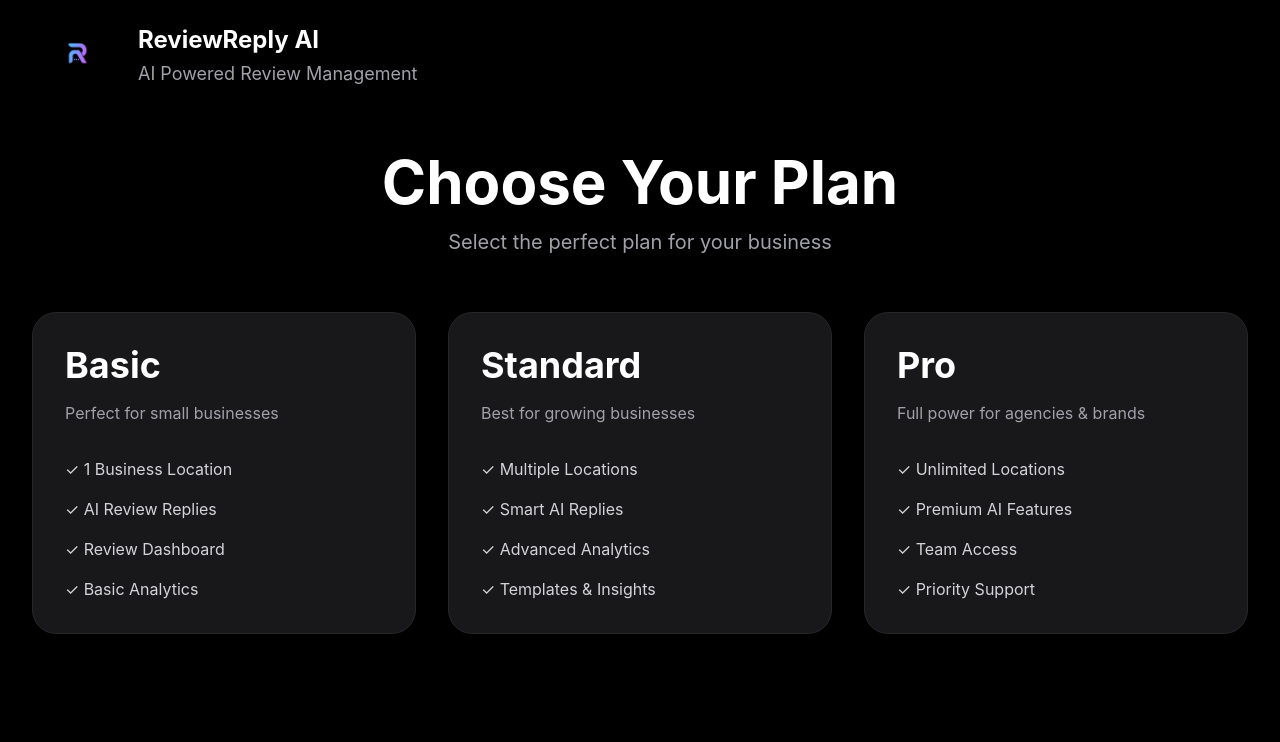
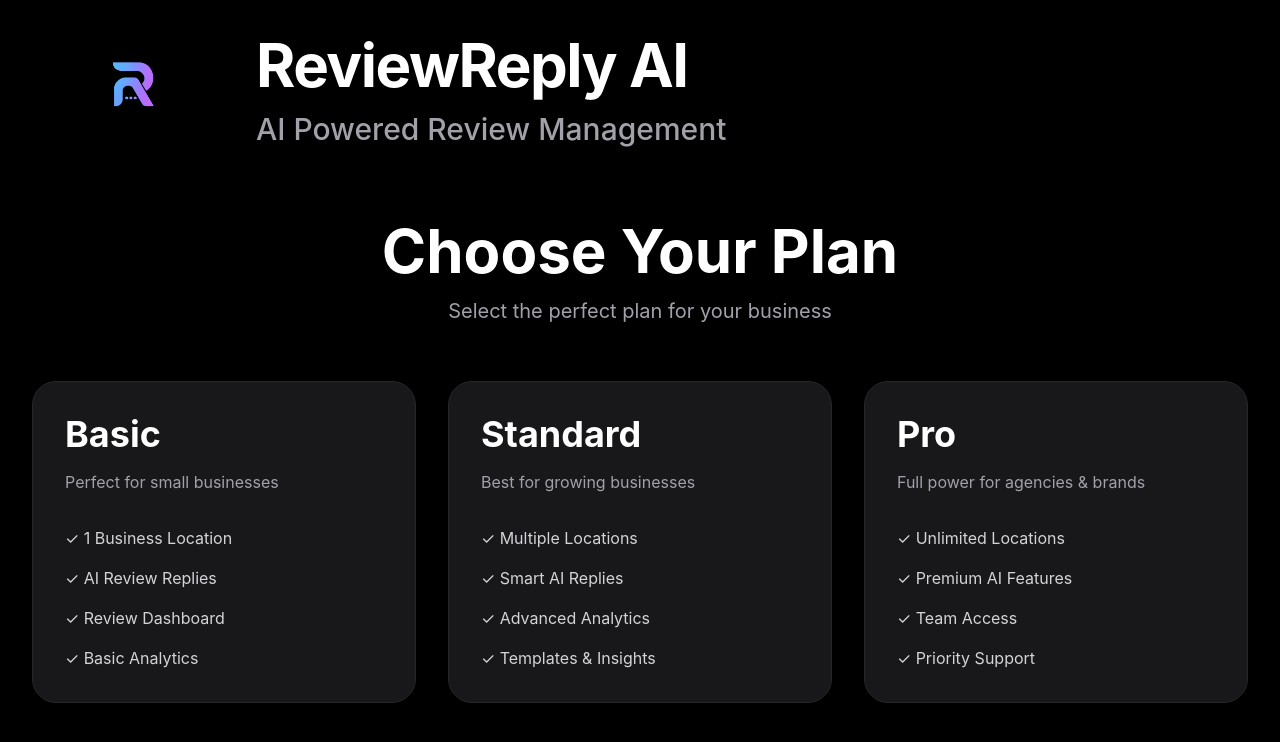
Before and after one commit to afnankhan123456/reviewreply-ai, a Next.js app: page /plans in a window 1280 px wide. Shown: the top 742 px of the page. Built offline with nearby package versions, Linux system fonts and the light colour scheme.

Commit message:
Update page.tsx

```diff
--- a/app/plans/page.tsx
+++ b/app/plans/page.tsx
@@ -9,23 +9,23 @@ export default function PlansPage() {
 
       {/* TOP LOGO */}
 
-      <div className="flex items-center gap-4 mb-16">
+      <div className="flex items-center gap-6 mb-16">
 
         <Image
           src="/ai-logo.png"
           alt="ReviewReply AI"
-          width={90}
-          height={90}
-          className="rounded-3xl"
+          width={200}
+          height={200}
+          className="object-contain"
         />
 
-        <div className="pt-1">
+        <div className="flex flex-col justify-center">
 
-          <h1 className="text-2xl font-bold leading-none">
+          <h1 className="text-6xl font-bold tracking-tight leading-none">
             ReviewReply AI
           </h1>
 
-          <p className="text-zinc-400 text-lg mt-2">
+          <p className="text-zinc-400 text-3xl mt-4 font-medium">
             AI Powered Review Management
           </p>
 
```
